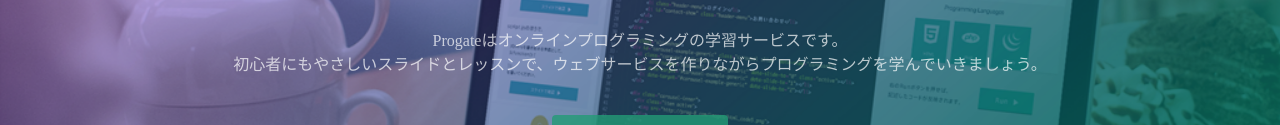
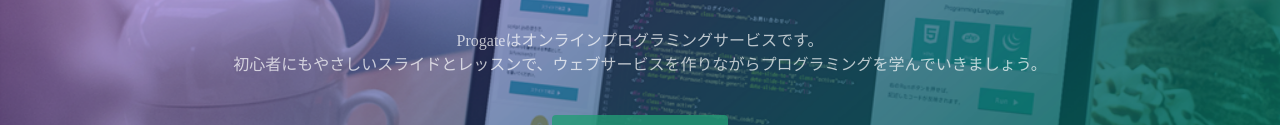
Before and after one commit to myersnightmare/myersnightmare.github.io, a plain HTML site: page index.html in a window 1280 px wide. Shown: the part 317-442 px from the top of the page. Drawn offline with Linux system fonts and the light colour scheme.

Commit message:
Update index.html

```diff
--- a/index.html
+++ b/index.html
@@ -24,7 +24,7 @@
   <div class="top-wrapper">
     <div class="container">
       <h1>LEARN TO CODE.<br>LEARN TO BE CREATIVE.</h1>
-      <p>Progateはオンラインプログラミングの学習サービスです。<br>初心者にもやさしいスライドとレッスンで、ウェブサービスを作りながらプログラミングを学んでいきましょう。</p>
+      <p>Progateはオンラインプログラミングサービスです。<br>初心者にもやさしいスライドとレッスンで、ウェブサービスを作りながらプログラミングを学んでいきましょう。</p>
       <div class="btn-wrapper">
         <a href="#" class="btn signup">新規登録はこちら</a>
         <p>or</p>
```
